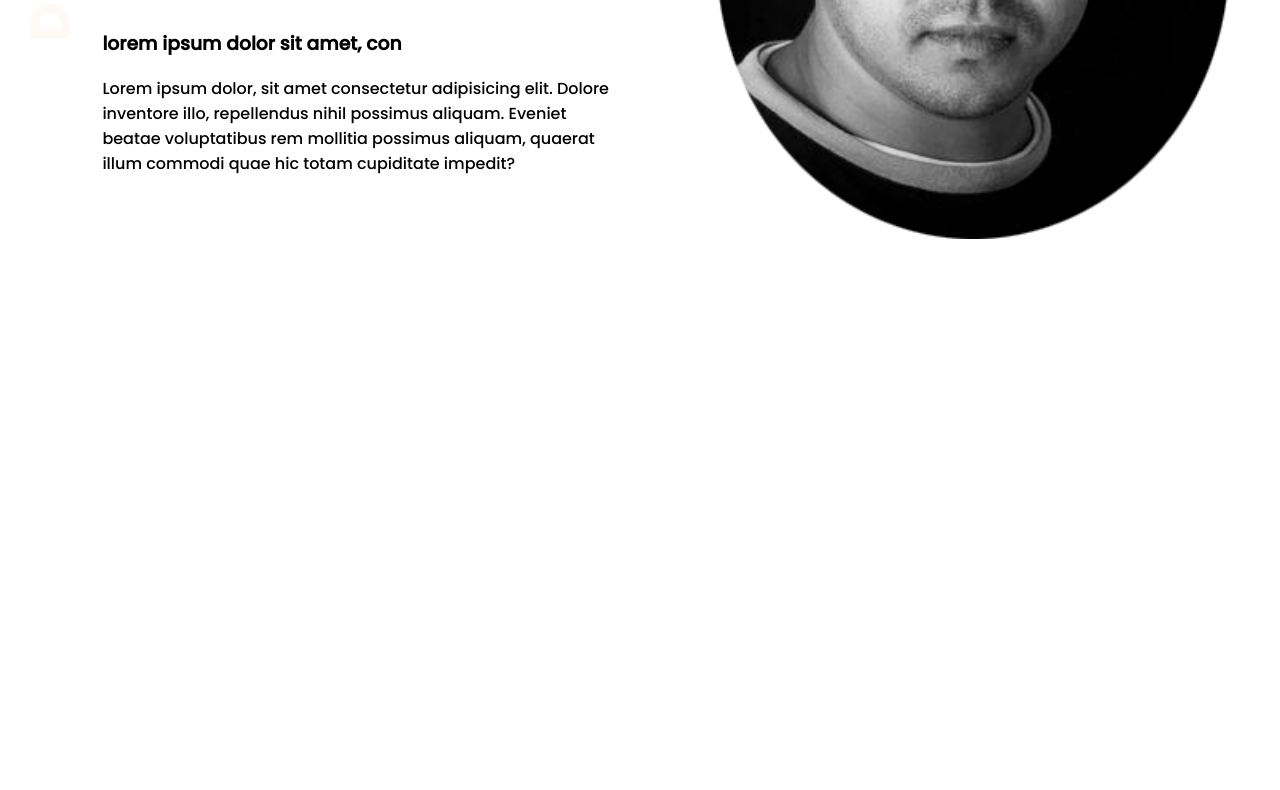
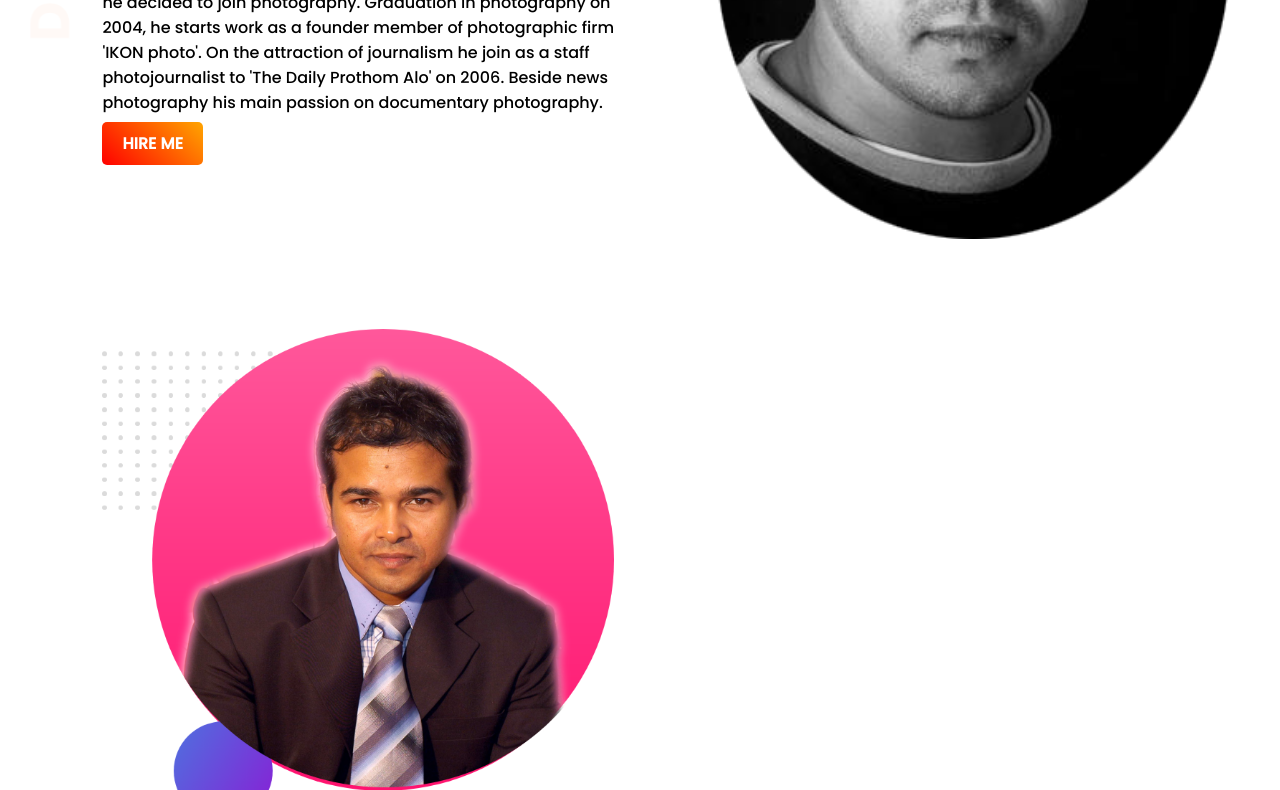
Before and after one commit to webzahidul/portfolio, a plain HTML site: page index.html in a window 1280 px wide. Shown: the part 321-1111 px from the top of the page. Before the commit the page ends 800 px from the top, so only its background shows below. Drawn offline with Linux system fonts and the light colour scheme.

Commit message:
profile-added

```diff
--- a/index.html
+++ b/index.html
@@ -13,15 +13,31 @@
    <section class="top-banner">
        <div class="half-width">
         <h1>Zahidul Salim</h1>
-        <h1><span class="name-heighlight">Profesinal</span> Photojournalist</h1>
-        <h3>lorem ipsum dolor sit amet, con</h3>
+        <h2><span class="name-heighlight">Professional</span> Photojournalist</h2>
+        <h3>Biography</h3>
         <p>
-            Lorem ipsum dolor, sit amet consectetur adipisicing elit. Dolore inventore illo, repellendus nihil possimus aliquam. Eveniet beatae voluptatibus rem mollitia possimus aliquam, quaerat illum commodi quae hic totam cupiditate impedit?
+            Zahidul Karim Salim is born in October 1978 in Dhaka, Bangladesh.
+            After completed diploma in chemical engineering he decided to join photography. Graduation in photography on 2004, he starts work as a founder member of photographic firm 'IKON photo'.
+
+            On the attraction of journalism he join as a staff photojournalist to 'The Daily Prothom Alo' on 2006. Beside news photography his main passion on documentary photography.
         </p>
+        <a target="_blank" class="link-button" href="https://bd.linkedin.com/in/zahidul-salim-76a2a531">HIRE ME</a>
        </div>
        <div class="half-width">
            <img src="images/zahidul.png" alt="">
        </div>
    </section>
+
+   <section class="dream-area">
+
+       <div class="half-width">
+           <img src="images/Profile.png" alt="">
+       </div>
+
+       <div class="half-width">
+
+       </div>
+
+   </section>
 </body>
 </html>
--- a/style.css
+++ b/style.css
@@ -20,7 +20,16 @@ h1{
 .top-banner{
     background-image:url("images/top-banner.png");
     background-repeat:no-repeat;
+    padding-bottom: 150px;
 }
 section{
     height:500px;
 }
+.link-button{
+    text-decoration: none;
+    background-image:linear-gradient(45deg, red, orange);
+    padding: 10px 20px;
+    color:white;
+    font-weight:700;
+    border-radius:5px;
+}
```
Also changed, not shown: images/Profile.png (added), 1 other file.
